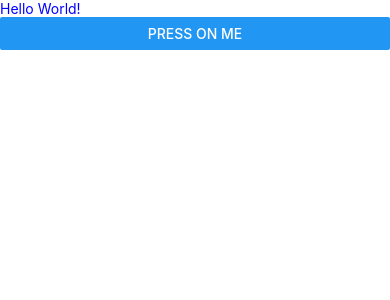
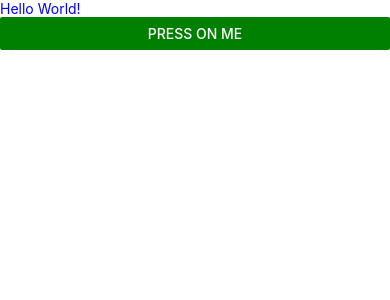
Before and after one commit to iuriimigushin/reactNative, a React Native app: screen / in a window 390 px wide. Shown: the top 300 px of the page. Built offline with nearby package versions, Linux system fonts and the light colour scheme.

Commit message:
Updated 'Button' by adding color to entity

```diff
--- a/App.js
+++ b/App.js
@@ -8,7 +8,7 @@ export default function App() {
   return (
     <SafeAreaView style={styles.container}>
       <Text style={styles.text} onPress={handleTextPress}>Hello World!</Text>
-      <Button title={'Press on me'} onPress={handleTextPress} />
+      <Button title={'Press on me'} onPress={handleTextPress} color="green" />
 
       <StatusBar style="auto" />
     </SafeAreaView>
```
